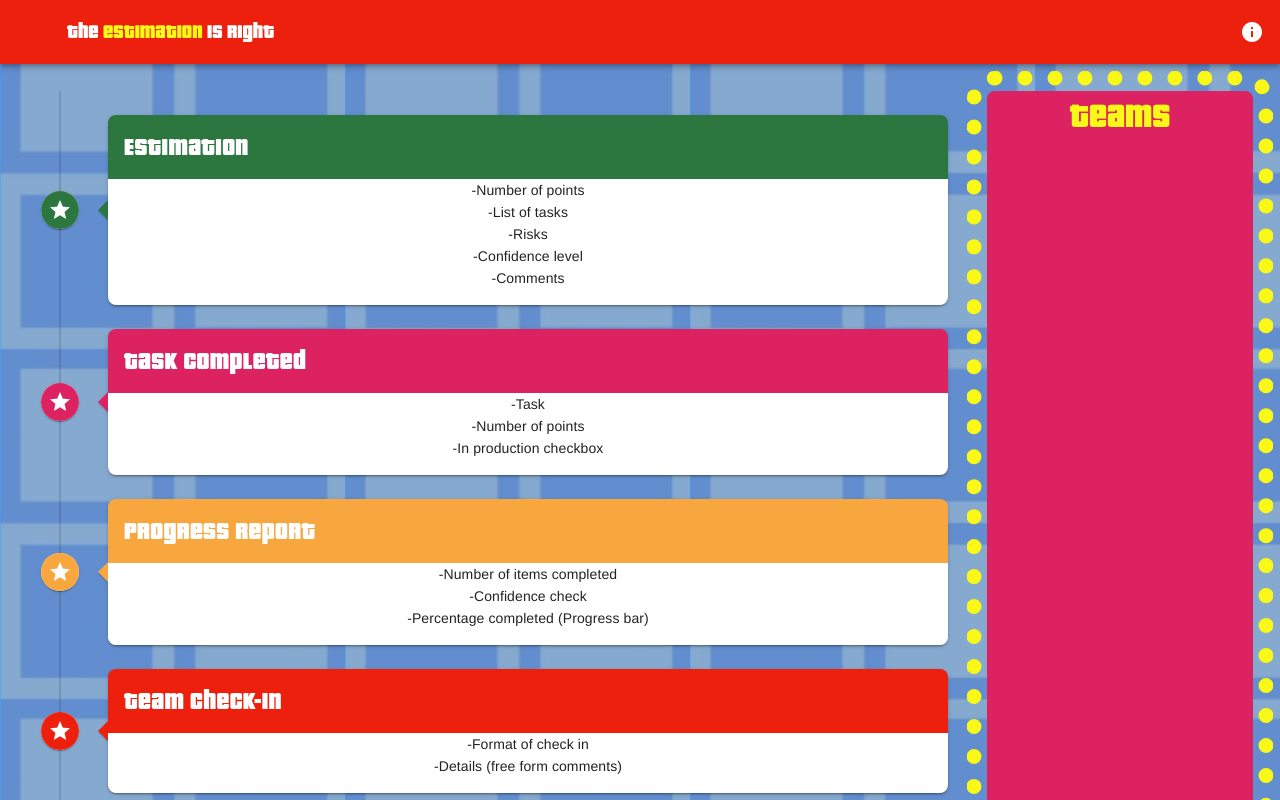
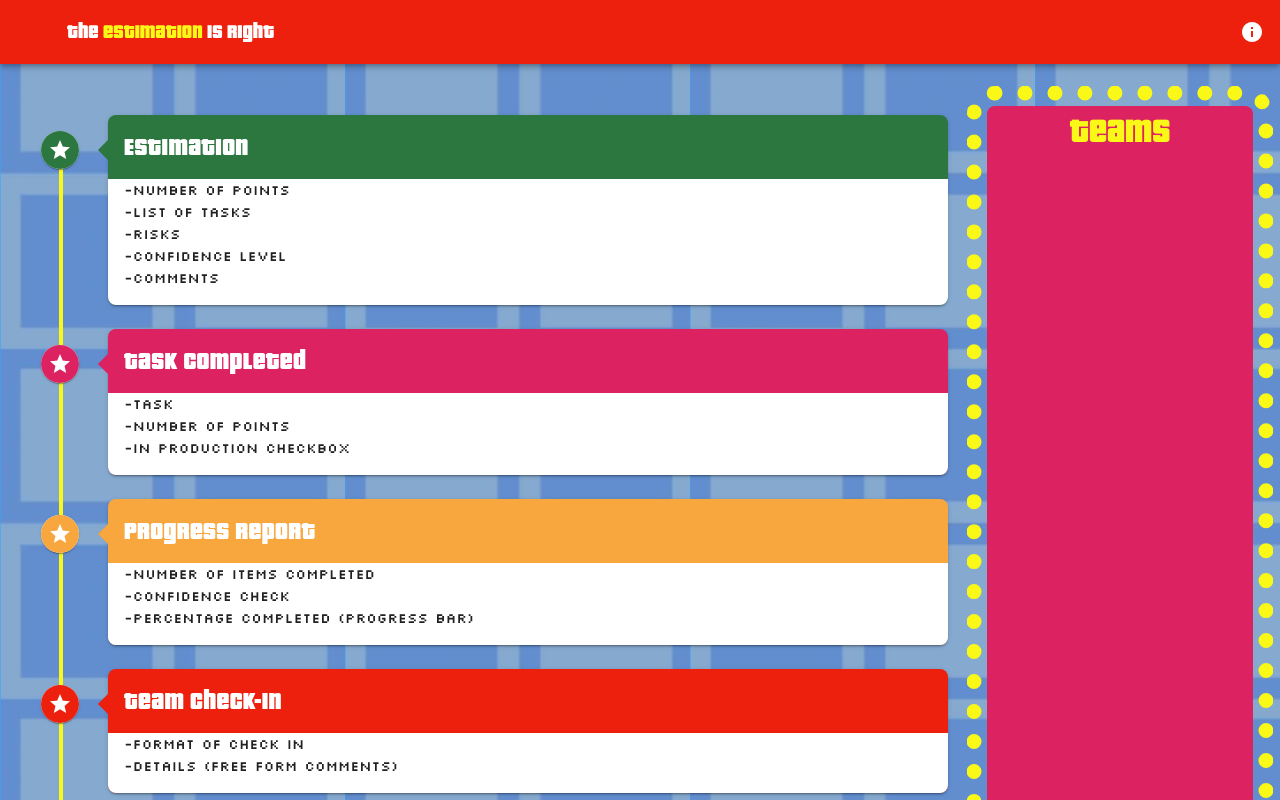
Before and after one commit to Straktor/clickevents, a Vue app: page / in a window 1280 px wide. Shown: the top 800 px of the page. Built offline with nearby package versions, Linux system fonts and the light colour scheme.

Commit message:
Timeline css fixes

```diff
--- a/public/index.html
+++ b/public/index.html
@@ -9,6 +9,9 @@
   <title>Click Events</title>
   <link rel="stylesheet" href="https://fonts.googleapis.com/css?family=Roboto:100,300,400,500,700,900">
   <link rel="stylesheet" href="https://cdn.jsdelivr.net/npm/@mdi/font@latest/css/materialdesignicons.min.css">
+  <link rel="preconnect" href="https://fonts.googleapis.com">
+  <link rel="preconnect" href="https://fonts.gstatic.com" crossorigin>
+  <link href="https://fonts.googleapis.com/css2?family=Silkscreen&display=swap" rel="stylesheet">
 </head>
 
 <body>
--- a/src/App.vue
+++ b/src/App.vue
@@ -42,6 +42,7 @@
   background-image: url("assets/bluebg.png");
   background-repeat: repeat;
   min-height: 100vh;
+  font-family: "Silkscreen", cursive;
 }
 
 .v-sheet.theme--light.v-toolbar.v-toolbar.v-app-bar {
--- a/src/views/HomeView.vue
+++ b/src/views/HomeView.vue
@@ -43,32 +43,6 @@
         min-height="90vh"
       >
         <h2 class="rightPanel-title">Teams</h2>
-        <!-- <v-list color="transparent">
-                <v-list-item
-                  v-for="n in 5"
-                  :key="n"
-                  link
-                >
-                  <v-list-item-content>
-                    <v-list-item-title>
-                      List Item {{ n }}
-                    </v-list-item-title>
-                  </v-list-item-content>
-                </v-list-item>
-
-                <v-divider class="my-2"></v-divider>
-
-                <v-list-item
-                  link
-                  color="grey lighten-4"
-                >
-                  <v-list-item-content>
-                    <v-list-item-title>
-                      Refresh
-                    </v-list-item-title>
-                  </v-list-item-content>
-                </v-list-item>
-              </v-list> -->
       </v-sheet>
     </v-col>
   </v-row>
@@ -152,6 +126,36 @@ export default {
 .test2 {
   margin-top: 15px;
   background-color: transparent;
+  text-align: left;
+}
+
+.v-timeline::before {
+  height: calc(100% - 90px);
+  left: calc(48px - 2px);
+  top: 42px;
+  width: 4px;
+  background-color: var(--v-cYellow-base);
+}
+
+.v-timeline::after {
+  content: "";
+  position: absolute;
+  border-top: 10px solid transparent;
+  border-bottom: 10px solid transparent;
+  border-right: 10px solid var(--v-cYellow-base);
+  transform: rotate(270deg);
+  top: calc(100% - 54px);
+  left: calc(48px - 4px);
+}
+
+.v-timeline-item__body > .v-card:not(.v-card--flat)::after,
+.v-timeline-item__body > .v-card:not(.v-card--flat):not(.v-card--link)::before {
+  top: 25px;
+}
+
+::v-deep .v-timeline-item__dot {
+  position: absolute;
+  top: 16px;
 }
 
 .v-card__title {
@@ -161,6 +165,7 @@ export default {
 
 .rightPanel {
   margin: 15px;
+  margin-top: 30px;
   outline: 15px dotted var(--v-cYellow-base);
   outline-offset: 5px;
   background-color: var(--v-cPink-base);
```
